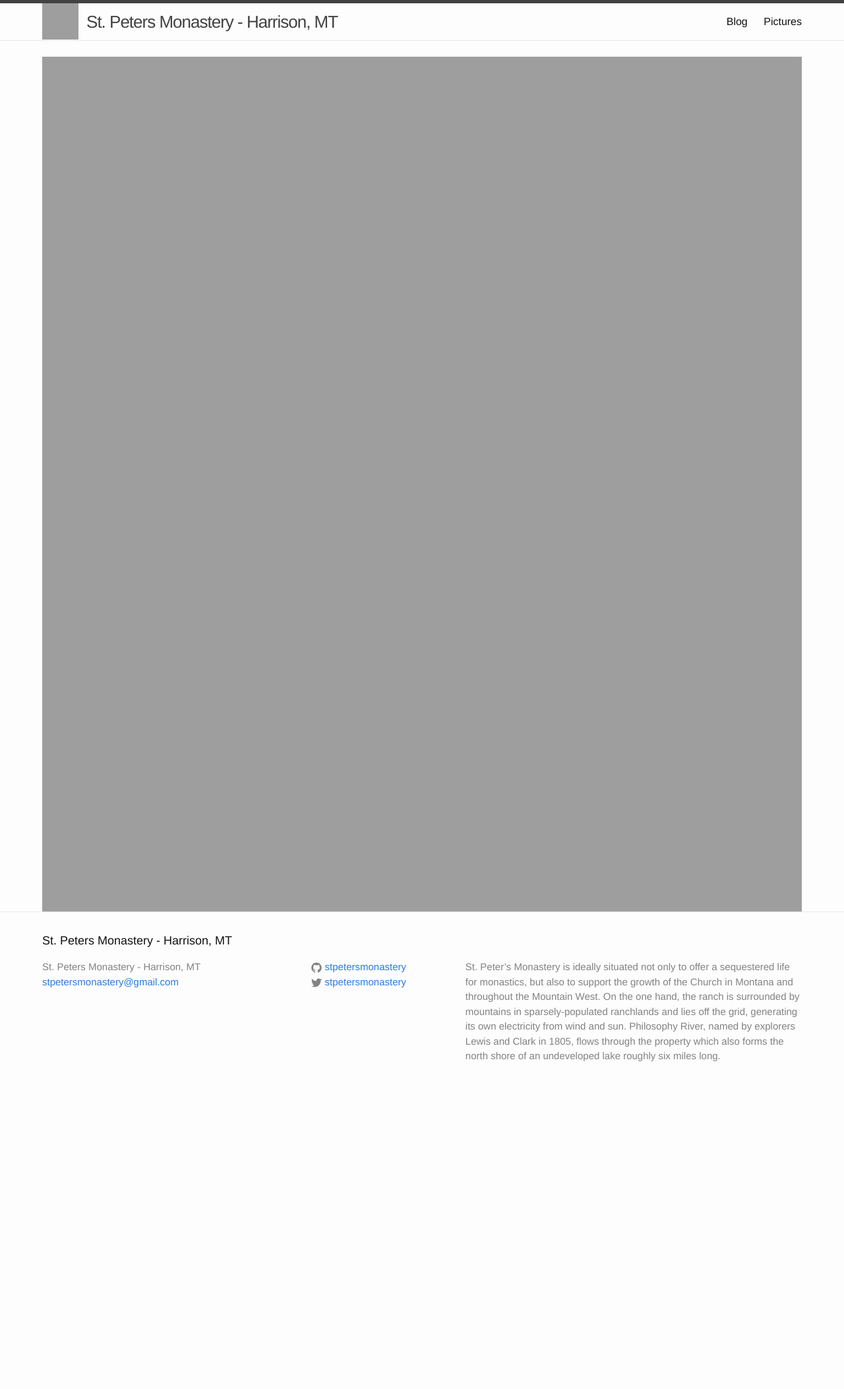
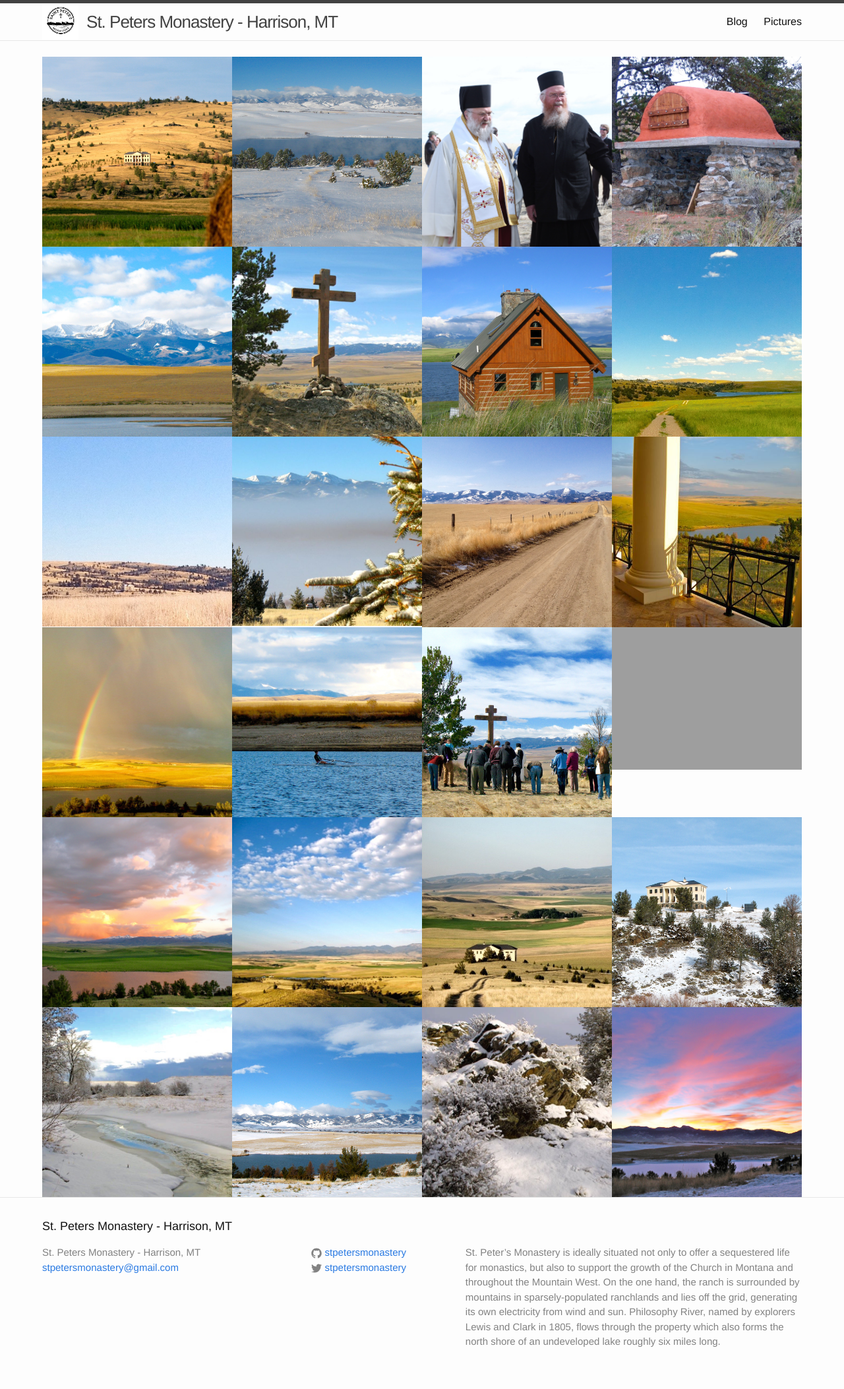
Before and after one commit to stpetersmonastery/stpetersmonastery.github.io, a Jekyll site: the page built from pictures.md, in a window 1280 px wide. Shown: the whole page at 66% size. Built offline with Jekyll 4.4.1, drawn with Linux system fonts in a browser that asks for light colours; before the commit the page ends 1673 px from its top, so only the background shows below that.

Commit message:
fixing picture links

```diff
--- a/_includes/header.html
+++ b/_includes/header.html
@@ -2,7 +2,7 @@
 
   <div class="container">
     <a style='height:100%;' class="site-title" href="{{ site.baseurl }}/">
-      <img class='logo' src='{{ site.url }}/assets/logo.jpg'>
+      <img class='logo' src='{{ site.url }}/assets/logo.png'>
       <span>{{ site.title }}</span>
     </a>
 
--- a/index.html
+++ b/index.html
@@ -4,7 +4,7 @@ layout: default
 
 <div class='container'>
   <div class='row'>
-    <img class='center' src='{{ site.url }}/assets/logo.jpg'>
+    <img class='center' src='{{ site.url }}/assets/logo.png'>
   </div>
     <p>Please pray with us that God will provide a way for West of the Moon ranch to become St. Peter's Monastery, a sequestered home for the prayer and worship of monastics and a source of spiritual strength and healing for faithful pilgrims and visitors.</p>
     <p>On April 19, 2012 Archbishop Benjamin, attended by Abbot Meletios of St. John Monastery in Manton, California, conducted a moleban service, blessing the land designated for the future site of St. Peter’s Monastery.   The owners of this beautiful thousand-acre ranch in Southwest Montana have pledged to place their land in a Church trust as soon as a monastery can be established on it.   A Deed of Conservation Easement granted the owners in 2006 preserves the land in perpetuity whilst making provision for the building and maintenance of an Orthodox monastery on the property.</p>
--- a/pictures.md
+++ b/pictures.md
@@ -6,86 +6,86 @@ permalink: /pictures/
 <div class='container'>
   <div class='row'>
     <div class='col span-3-t'>
-      <img src='{{ site.url }}/assets/across_lake_villa.jpg'>
+      <img src='{{ site.url }}/assets/across_lake_villa.png'>
     </div>
     <div class='col span-3-t'>
-      <img src='{{ site.url }}/assets/april_snow.jpg'>
+      <img src='{{ site.url }}/assets/april_snow.png'>
     </div>
     <div class='col span-3-t'>
-      <img src='{{ site.url }}/assets/bishop_benjamin.jpg'>
+      <img src='{{ site.url }}/assets/bishop_benjamin.png'>
     </div>
     <div class='col span-3-t'>
-      <img src='{{ site.url }}/assets/bread_oven.jpg'>
+      <img src='{{ site.url }}/assets/bread_oven.png'>
     </div>
   </div>
   <div class='row'>
     <div class='col span-3-t'>
-      <img src='{{ site.url }}/assets/cabin_view.jpg'>
+      <img src='{{ site.url }}/assets/cabin_view.png'>
     </div>
     <div class='col span-3-t'>
-      <img src='{{ site.url }}/assets/cross.jpg'>
+      <img src='{{ site.url }}/assets/cross.png'>
     </div>
     <div class='col span-3-t'>
-      <img src='{{ site.url }}/assets/dacha.jpg'>
+      <img src='{{ site.url }}/assets/dacha.png'>
     </div>
     <div class='col span-3-t'>
-      <img src='{{ site.url }}/assets/entry_spring.jpg'>
+      <img src='{{ site.url }}/assets/entry_spring.png'>
     </div>
   </div>
   <div class='row'>
     <div class='col span-3-t'>
-      <img src='{{ site.url }}/assets/from_enterance.jpg'>
+      <img src='{{ site.url }}/assets/from_enterance.png'>
     </div>
     <div class='col span-3-t'>
-      <img src='{{ site.url }}/assets/monestary_view.jpg'>
+      <img src='{{ site.url }}/assets/monestary_view.png'>
     </div>
     <div class='col span-3-t'>
-      <img src='{{ site.url }}/assets/old_yellowstone_trail.jpg'>
+      <img src='{{ site.url }}/assets/old_yellowstone_trail.png'>
     </div>
     <div class='col span-3-t'>
-      <img src='{{ site.url }}/assets/portico_view.jpg'>
+      <img src='{{ site.url }}/assets/portico_view.png'>
     </div>
   </div>
   <div class='row'>
     <div class='col span-3-t'>
-      <img src='{{ site.url }}/assets/rainbow.jpg'>
+      <img src='{{ site.url }}/assets/rainbow.png'>
     </div>
     <div class='col span-3-t'>
-      <img src='{{ site.url }}/assets/sculler.jpg'>
+      <img src='{{ site.url }}/assets/sculler.png'>
     </div>
     <div class='col span-3-t'>
-      <img src='{{ site.url }}/assets/service.jpg'>
+      <img src='{{ site.url }}/assets/service.png'>
     </div>
     <div class='col span-3-t'>
-      <img src='{{ site.url }}/assets/shrine.jpg'>
+      <img src='{{ site.url }}/assets/shrine.png'>
     </div>
   </div>
   <div class='row'>
     <div class='col span-3-t'>
-      <img src='{{ site.url }}/assets/sunset.jpg'>
+      <img src='{{ site.url }}/assets/sunset.png'>
     </div>
     <div class='col span-3-t'>
-      <img src='{{ site.url }}/assets/top_of_property.jpg'>
+      <img src='{{ site.url }}/assets/top_of_property.png'>
     </div>
     <div class='col span-3-t'>
-      <img src='{{ site.url }}/assets/villa_back.jpg'>
+      <img src='{{ site.url }}/assets/villa_back.png'>
     </div>
     <div class='col span-3-t'>
-      <img src='{{ site.url }}/assets/villa_from_lake.jpg'>
+      <img src='{{ site.url }}/assets/villa_from_lake.png'>
     </div>
   </div>
   <div class='row'>
     <div class='col span-3-t'>
-      <img src='{{ site.url }}/assets/winter_creek.jpg'>
+      <img src='{{ site.url }}/assets/winter_creek.png'>
     </div>
     <div class='col span-3-t'>
-      <img src='{{ site.url }}/assets/winter_from_villa.jpg'>
+      <img src='{{ site.url }}/assets/winter_from_villa.png'>
     </div>
     <div class='col span-3-t'>
-      <img src='{{ site.url }}/assets/winter_rocks.jpg'>
+      <img src='{{ site.url }}/assets/winter_rocks.png'>
     </div>
     <div class='col span-3-t'>
-      <img src='{{ site.url }}/assets/winter_sunset.jpg'>
+      <img src='{{ site.url }}/assets/winter_sunset.png'>
     </div>
   </div>
 </div>
```
